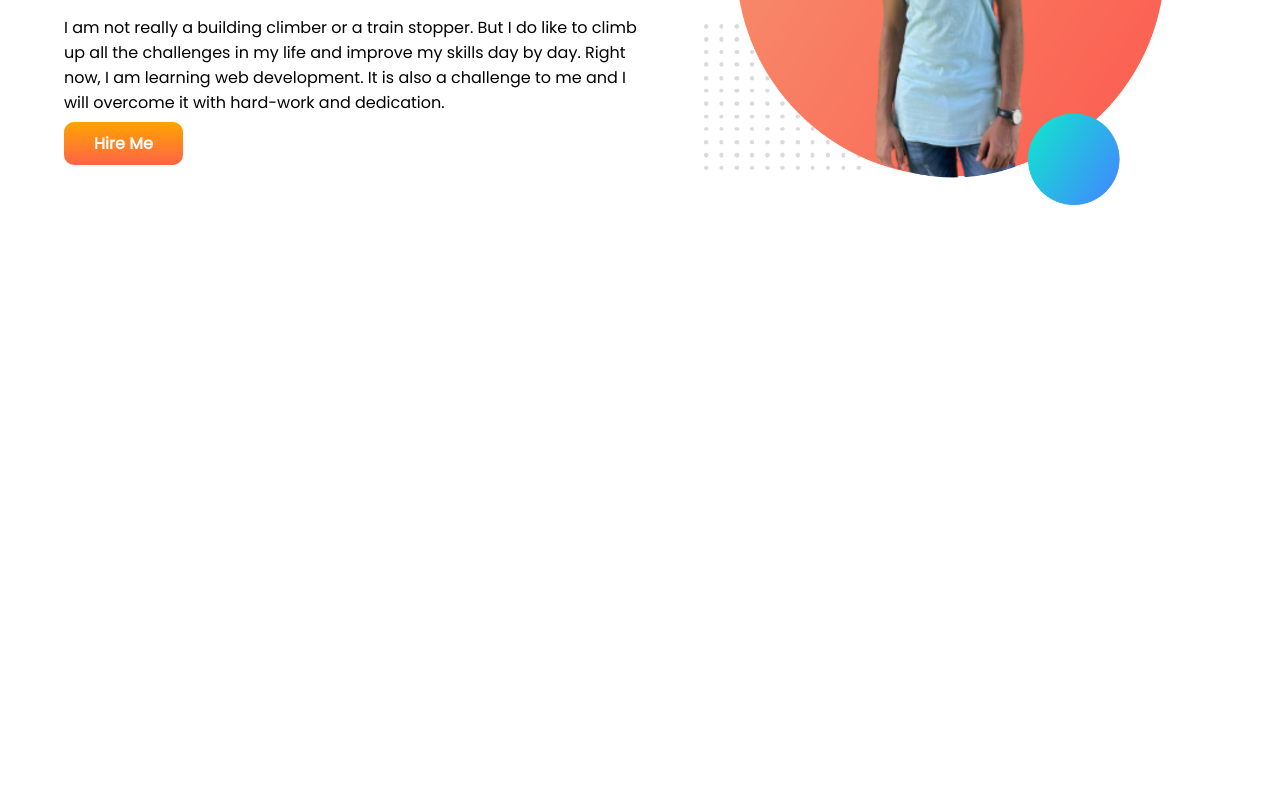
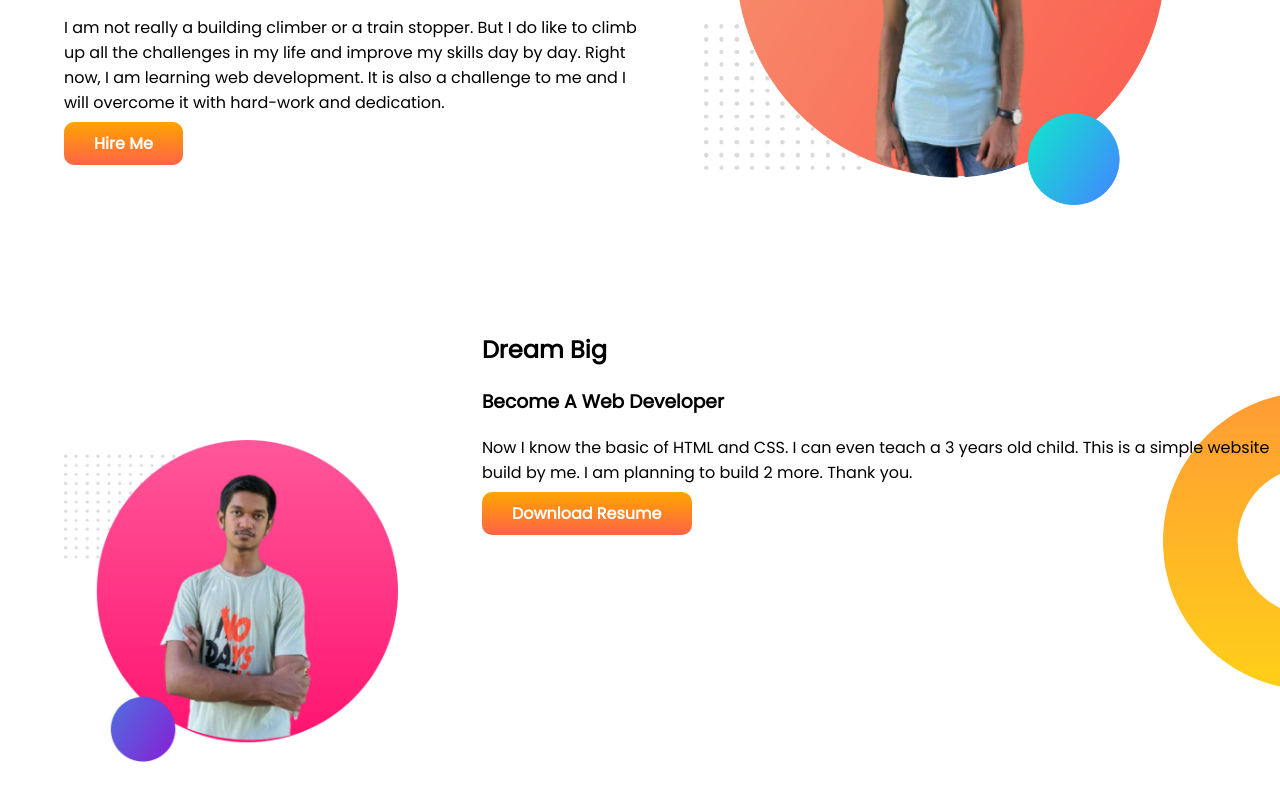
Before and after one commit to HASAN-MOSTAFIZ/developer-portfolio, a plain HTML site: page index.html in a window 1280 px wide. Shown: the part 380-1180 px from the top of the page. Before the commit the page ends 800 px from the top, so only its background shows below. Drawn offline with Linux system fonts and the light colour scheme.

Commit message:
dream big

```diff
--- a/index.html
+++ b/index.html
@@ -26,10 +26,24 @@
         </div>
 
         <div class="half-width">
-            <img src="showoff/my-bg.png" alt="">
+            <img src="showOff/my-bg.png" alt="">
         </div>
 
 
+    </section>
+    <section class="dream-big">
+        <div class="half-width">
+            <img src="showOff/my-bg2.png" alt="">
+        </div>
+        <div>
+            <h2>Dream Big</h2>
+            <h3>Become A Web Developer</h3>
+            <p>Now I know the basic of HTML and CSS. I can even teach a 3 years old child. This is a simple website
+                build by me. I
+                am planning to build 2 more. Thank you.
+            </p>
+            <a class="link-button" target="_blank" href="https://www.youtube.com/">Download Resume</a>
+        </div>
     </section>
 
 </body>
--- a/style.css
+++ b/style.css
@@ -13,6 +13,7 @@ h1 {
 
 section {
     display: flex;
+    margin-bottom: 100px;
 }
 
 .half-width {
@@ -38,3 +39,9 @@ section {
     background-image: url(images/top-banner.png);
     background-repeat: no-repeat;
 }
+
+.dream-big {
+    background-image: url(images/dream-bg.png);
+    background-repeat: no-repeat;
+    background-position: right;
+}
```
